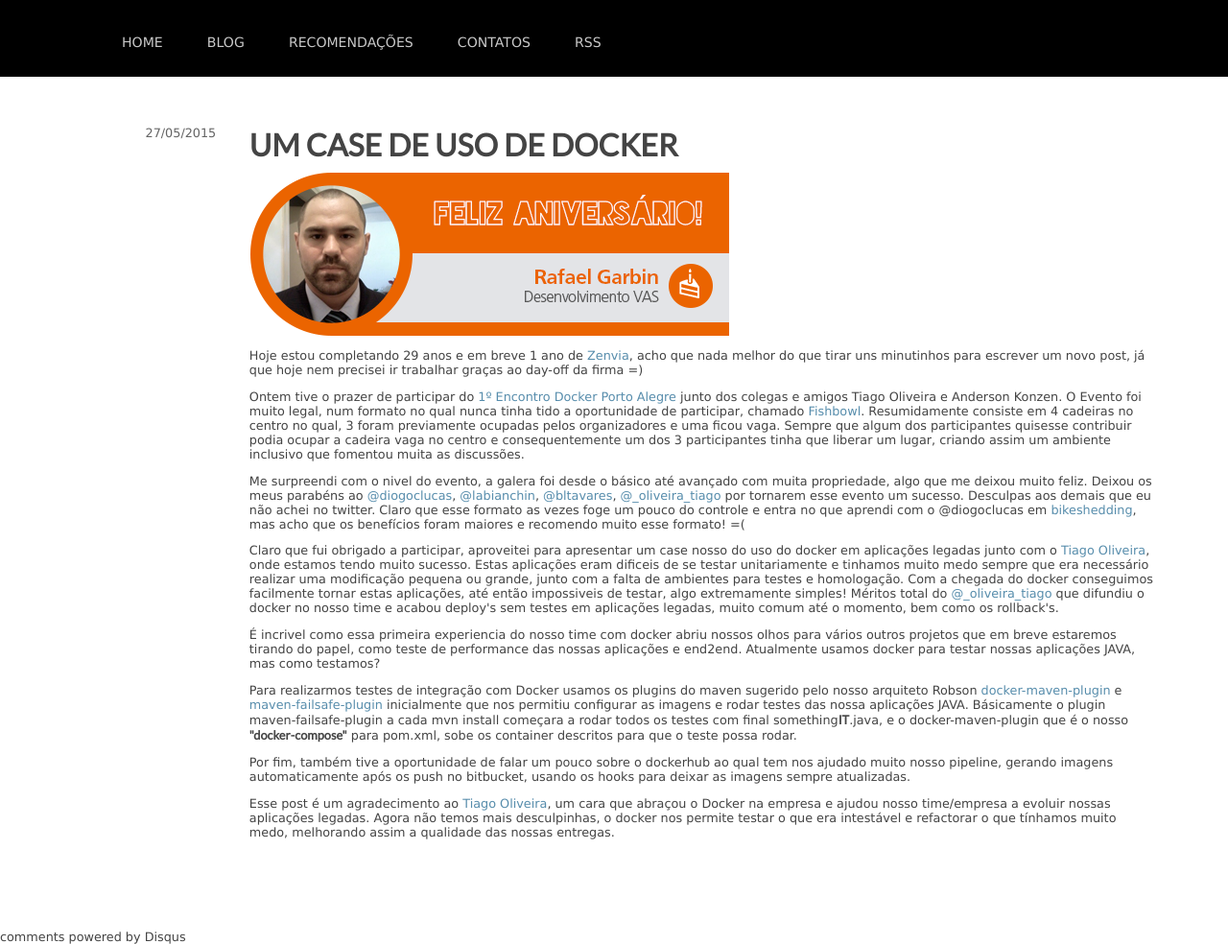
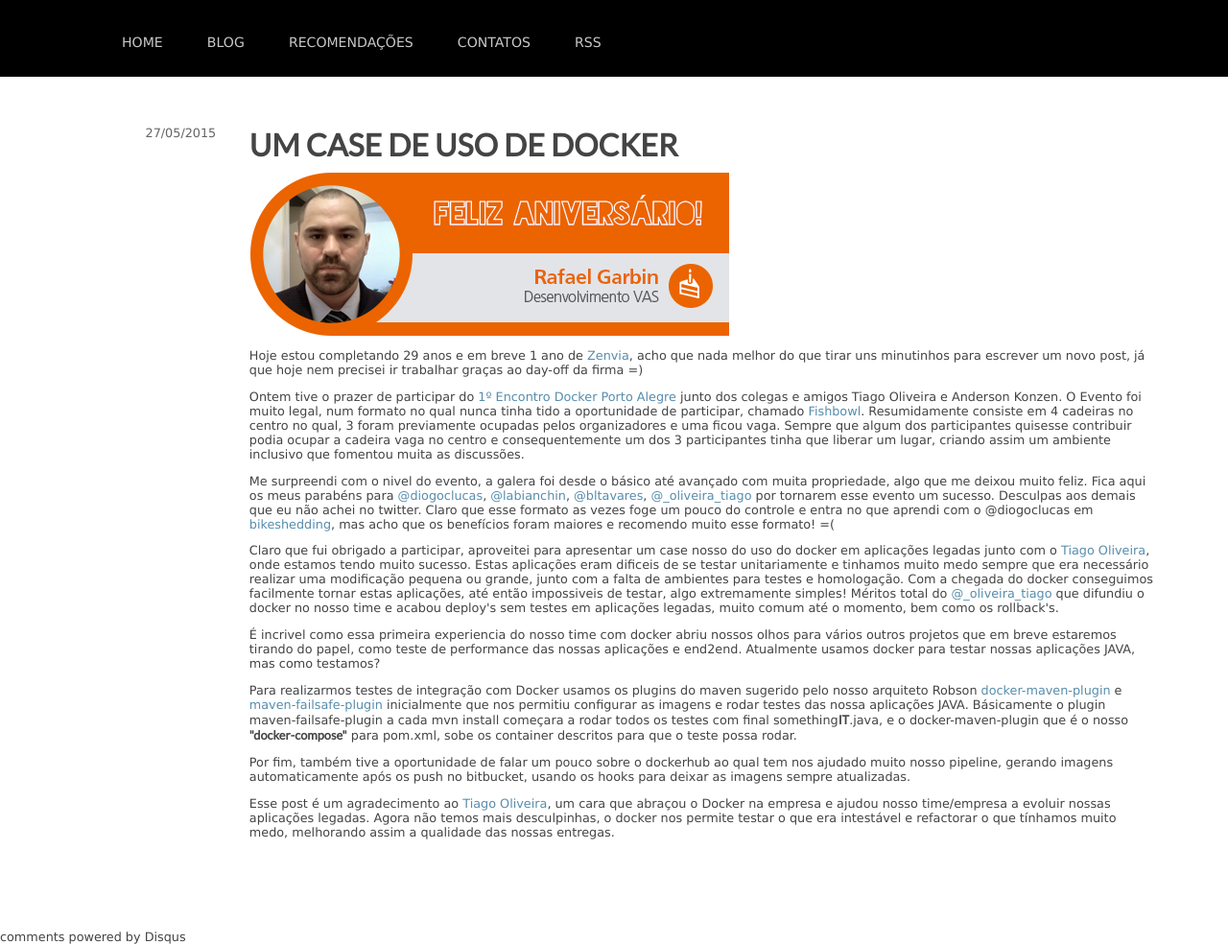
Before and after one commit to rgarbin/rgarbin.github.com, a Jekyll site: the page built from _posts/2014-05-27-happy-bday.html, in a window 1280 px wide. Shown: the whole page at 96% size. Built offline with Jekyll 4.4.1, drawn with Linux system fonts in a browser that asks for light colours; comment, search, counter and statistics services are not loaded.

```diff
--- a/_posts/2014-05-27-happy-bday.html
+++ b/_posts/2014-05-27-happy-bday.html
@@ -15,7 +15,7 @@
 
 <p>Ontem tive o prazer de participar do <a href="http://www.meetup.com/Docker-Porto-Alegre/">1º Encontro Docker Porto Alegre</a> junto dos colegas e amigos Tiago Oliveira e Anderson Konzen. O Evento foi muito legal, num formato no qual nunca tinha tido a oportunidade de participar, chamado <a href="http://en.wikipedia.org/wiki/Fishbowl_%28conversation%29">Fishbowl</a>. Resumidamente consiste em 4 cadeiras no centro no qual, 3 foram previamente ocupadas pelos organizadores e uma ficou vaga. Sempre que algum dos participantes quisesse contribuir podia ocupar a cadeira vaga no centro e consequentemente um dos 3 participantes tinha que liberar um lugar, criando assim um ambiente inclusivo que fomentou muita as discussões.</p>
 
-<p>Me surpreendi com o nivel do evento, a galera foi desde o básico até avançado com muita propriedade, algo que me deixou muito feliz. Deixou os meus parabéns ao <a href="https://twitter.com/diogoclucas">@diogoclucas</a>, <a href="https://twitter.com/labianchin">@labianchin</a>, <a href="https://twitter.com/bltavares">@bltavares</a>, <a href="https://twitter.com/_oliveira_tiago">@_oliveira_tiago</a> por tornarem esse evento um sucesso. Desculpas aos demais que eu não achei no twitter. Claro que esse formato as vezes foge um pouco do controle e entra no que aprendi com o @diogoclucas em <a href="http://en.wiktionary.org/wiki/bikeshedding">bikeshedding</a>, mas acho que os benefícios foram maiores e recomendo muito esse formato!  =(</p>
+<p>Me surpreendi com o nivel do evento, a galera foi desde o básico até avançado com muita propriedade, algo que me deixou muito feliz. Fica aqui os meus parabéns para <a href="https://twitter.com/diogoclucas">@diogoclucas</a>, <a href="https://twitter.com/labianchin">@labianchin</a>, <a href="https://twitter.com/bltavares">@bltavares</a>, <a href="https://twitter.com/_oliveira_tiago">@_oliveira_tiago</a> por tornarem esse evento um sucesso. Desculpas aos demais que eu não achei no twitter. Claro que esse formato as vezes foge um pouco do controle e entra no que aprendi com o @diogoclucas em <a href="http://en.wiktionary.org/wiki/bikeshedding">bikeshedding</a>, mas acho que os benefícios foram maiores e recomendo muito esse formato!  =(</p>
 
 
 <p>Claro que fui obrigado a participar, aproveitei para apresentar um case nosso do uso do docker em aplicações legadas junto com o <a href="https://twitter.com/_oliveira_tiago">Tiago Oliveira</a>, onde estamos tendo muito sucesso. Estas aplicações eram dificeis de se testar unitariamente e tinhamos muito medo sempre que era necessário realizar uma modificação pequena ou grande, junto com a falta de ambientes para testes e homologação. Com a chegada do docker conseguimos facilmente tornar estas aplicações, até então impossiveis de testar, algo extremamente simples! Méritos total do <a href="https://twitter.com/_oliveira_tiago">@_oliveira_tiago</a> que difundiu o docker no nosso time e acabou deploy's sem testes em aplicações legadas, muito comum até o momento, bem como os rollback's.</p>
```
